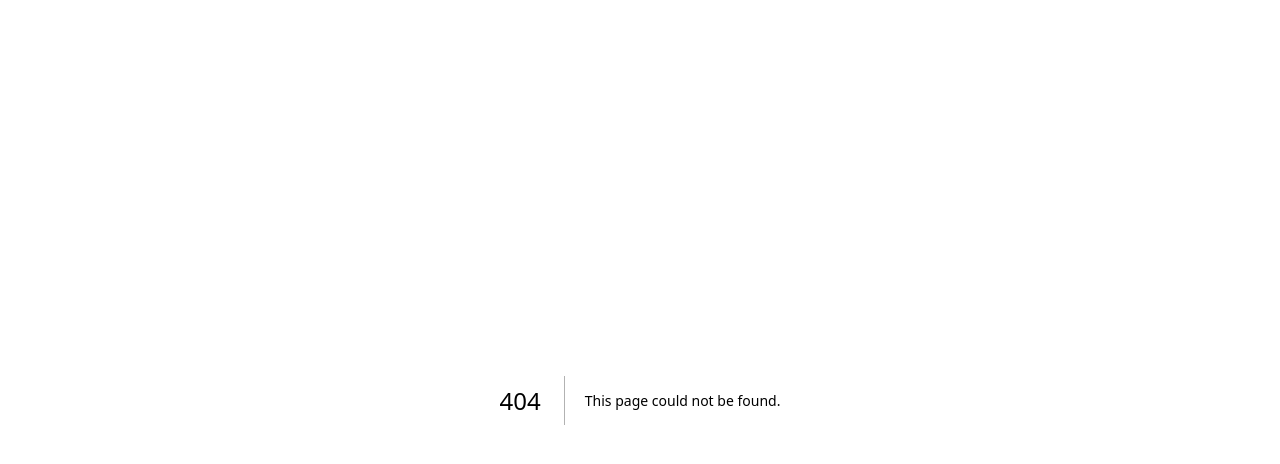
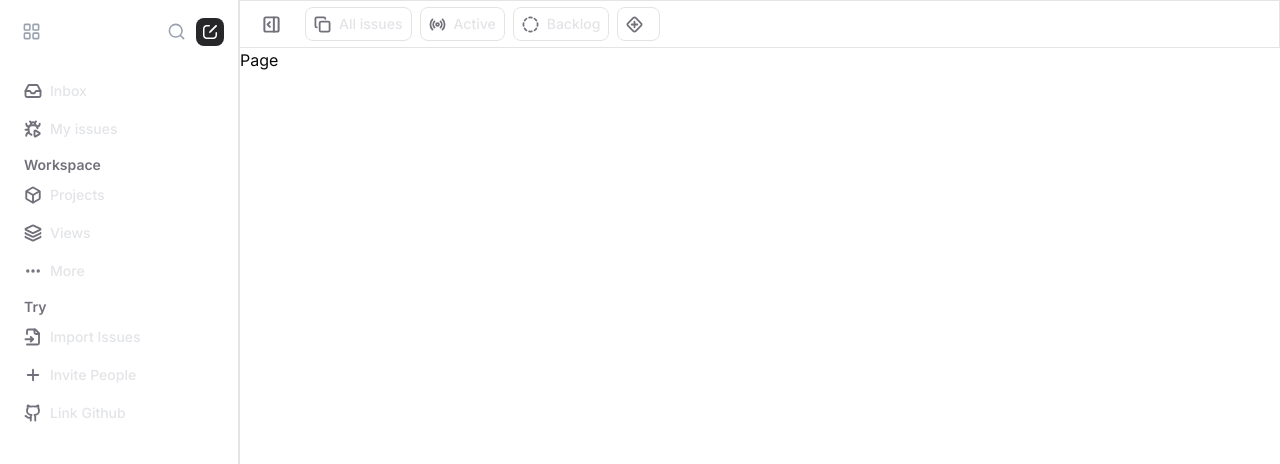
Before and after one commit to Yashxp1/mirox, a Next.js app: page /dashboard/1 in a window 1280 px wide. Before the commit this address had no page. Shown: the top 464 px of the page. Built offline with nearby package versions, Linux system fonts and the light colour scheme.

Commit message:
feat: restructure dashboard layout

```diff
--- /dev/null
+++ b/src/app/(home)/dashboard/[workspace]/page.tsx
@@ -0,0 +1,9 @@
+import React from 'react'
+
+const Page = () => {
+  return (
+    <div>Page</div>
+  )
+}
+
+export default Page
--- a/src/app/dashboard/page.tsx
+++ b/src/app/(home)/dashboard/page.tsx
@@ -1,19 +1,12 @@
 'use client';
 import ProjectCard from '@/components/dashboard/ProjectCard';
-import Sidebar from '@/components/dashboard/Sidebar/Sidebar';
-import Topbar from '@/components/dashboard/Topbar';
-import { useState } from 'react';
 
 const Page = () => {
-  const [isSidebarOpen, setIsSidebarOpen] = useState(true);
-
   return (
     <div className="flex">
-      <div className="">{isSidebarOpen && <Sidebar />}</div>
       <div className="w-full border">
         <div className="p-2 px-0">
           <div className="bg-[#101012]">
-            <Topbar toggleSidebar={() => setIsSidebarOpen(!isSidebarOpen)} />
             <ProjectCard />
           </div>
         </div>
--- /dev/null
+++ b/src/app/(home)/layout.tsx
@@ -0,0 +1,26 @@
+'use client';
+import Sidebar from '@/components/dashboard/Sidebar/Sidebar';
+import Topbar from '@/components/dashboard/Topbar';
+import { useState } from 'react';
+
+export default function RootLayout({
+  children,
+}: Readonly<{
+  children: React.ReactNode;
+}>) {
+  const [isSidebarOpen, setIsSidebarOpen] = useState(true);
+
+  const toggleSidebar = () => {
+    setIsSidebarOpen((prev) => !prev);
+  };
+
+  return (
+    <main className="flex min-h-screen">
+      <div>{isSidebarOpen && <Sidebar />}</div>
+      <div className="flex-1 transition-all duration-300">
+        <Topbar toggleSidebar={toggleSidebar} />
+        {children}
+      </div>
+    </main>
+  );
+}
--- a/src/components/dashboard/ProjectCard.tsx
+++ b/src/components/dashboard/ProjectCard.tsx
@@ -1,7 +1,7 @@
 const ProjectCard = () => {
   return (
     <div className="w-full flex justify-between items-center">
-      <div className="h-screen">Project card</div>
+      <div className="">Project card</div>
     </div>
   );
 };
--- a/src/components/dashboard/Topbar.tsx
+++ b/src/components/dashboard/Topbar.tsx
@@ -1,3 +1,4 @@
+'use client';
 import {
   CircleDashed,
   Copy,
@@ -6,7 +7,6 @@ import {
   Radio,
 } from 'lucide-react';
 import React from 'react';
-import SignOut from '../auth/SignOut';
 
 interface TopbarProps {
   toggleSidebar: () => void;
@@ -14,29 +14,17 @@ interface TopbarProps {
 
 const Topbar: React.FC<TopbarProps> = ({ toggleSidebar }) => {
   const items = [
-    {
-      icon: Copy,
-      label: 'All issues',
-    },
-    {
-      icon: Radio,
-      label: 'Active',
-    },
-    {
-      icon: CircleDashed,
-      label: 'Backlog',
-    },
-    {
-      icon: DiamondPlus,
-      label: null,
-    },
+    { icon: Copy, label: 'All issues' },
+    { icon: Radio, label: 'Active' },
+    { icon: CircleDashed, label: 'Backlog' },
+    { icon: DiamondPlus, label: null },
   ];
 
   return (
     <div className="border border-l-0 gap-2 w-full flex p-1.5">
       <div
         onClick={toggleSidebar}
-        className="flex justify-center items-center hover:bg-zinc-900 hover:text-white text-zinc-500 rounded-lg transition-all px-4"
+        className="flex justify-center items-center hover:bg-zinc-900 hover:text-white text-zinc-500 rounded-lg transition-all px-4 cursor-pointer"
       >
         <PanelRightOpen size={19} strokeWidth={2.5} />
       </div>
@@ -49,9 +37,6 @@ const Topbar: React.FC<TopbarProps> = ({ toggleSidebar }) => {
           <p className="text-sm font-medium text-[#E3E4E7]">{i.label}</p>
         </div>
       ))}
-      <div>
-        <SignOut />
-      </div>
     </div>
   );
 };
```
